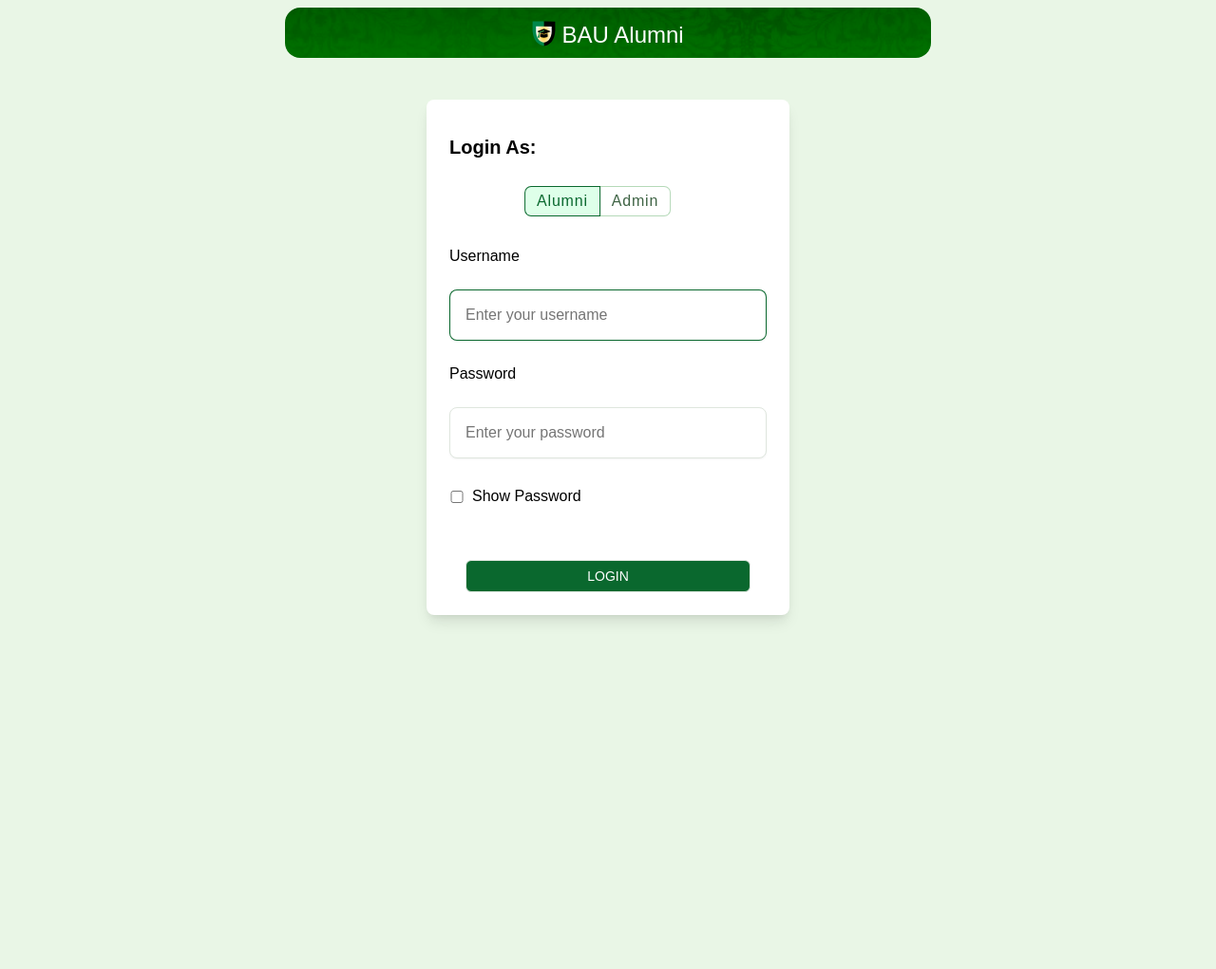
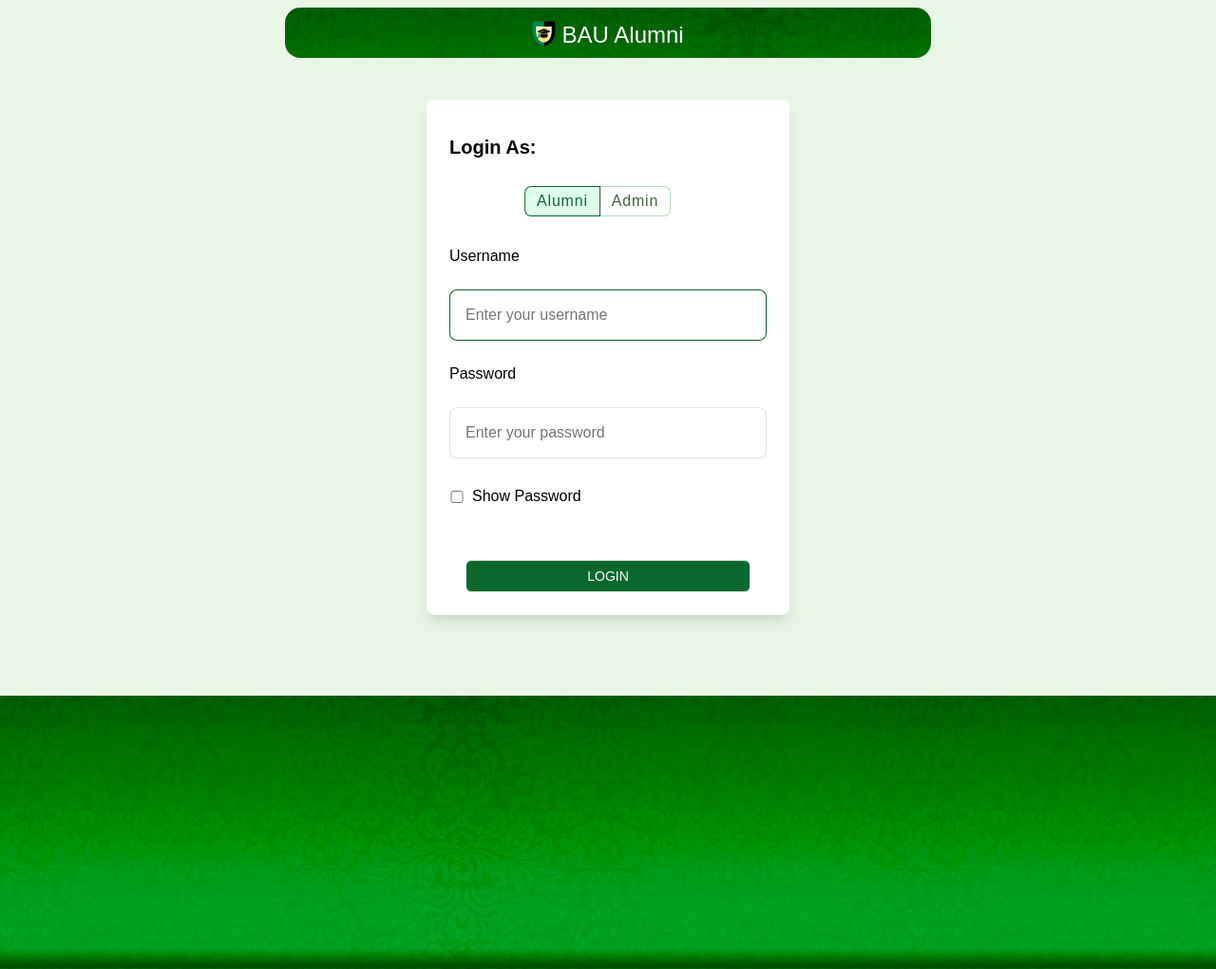
Before and after one commit to Zaid-Eid-02/AlumniBAU, a Flask app: page /login in a window 1280 px wide. Shown: the whole page at 95% size. Before the commit the page ends 655 px from the top, so only its background shows below. Run offline with Flask 3, Linux system fonts and the light colour scheme; some libraries are stand-ins or nearby versions.

Commit message:
add footer

```diff
--- a/static/styles/alumni.css
+++ b/static/styles/alumni.css
@@ -11,13 +11,13 @@
     min-width: 8rem;
 }
 
-.container > a {
+.container a {
     text-decoration: none;
     color: black;
     height: 2.1rem;
 }
 
-a:hover {
+a button {
     cursor: pointer;
 }
 
@@ -30,4 +30,5 @@
     display: flex;
     flex-direction: row;
     justify-content: space-between;
+    align-items: center;
 }
--- /dev/null
+++ b/static/styles/footer.css
@@ -0,0 +1,12 @@
+footer {
+    background-image: url('/static/pics/backgrounds/green.jpg');
+    height: 18rem;
+}
+
+body {
+    padding-bottom: 0;
+}
+
+main {
+    min-height: calc(100vh - 29.9rem);
+}
--- a/templates/admin/stats/alumni.jinja
+++ b/templates/admin/stats/alumni.jinja
@@ -10,7 +10,7 @@
     <h2>Alumni</h2>
     <a href="/alumni">
         <button>
-            <img src="/static/pics/icons/about.svg">
+            <img src="/static/pics/icons/unfilter.svg">
             Reset Filters
         </button>
     </a>
--- a/templates/layout/footer.jinja
+++ b/templates/layout/footer.jinja
@@ -0,0 +1,2 @@
+<link href="/static/styles/footer.css" rel="stylesheet">
+<footer></footer>
```
